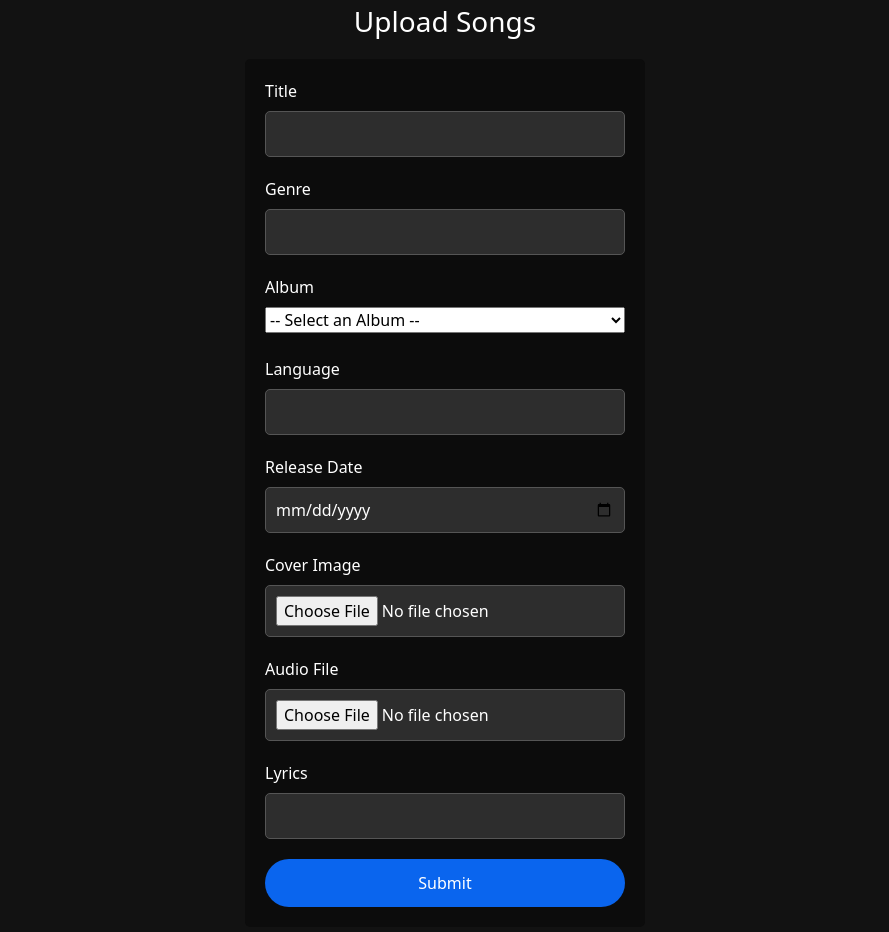
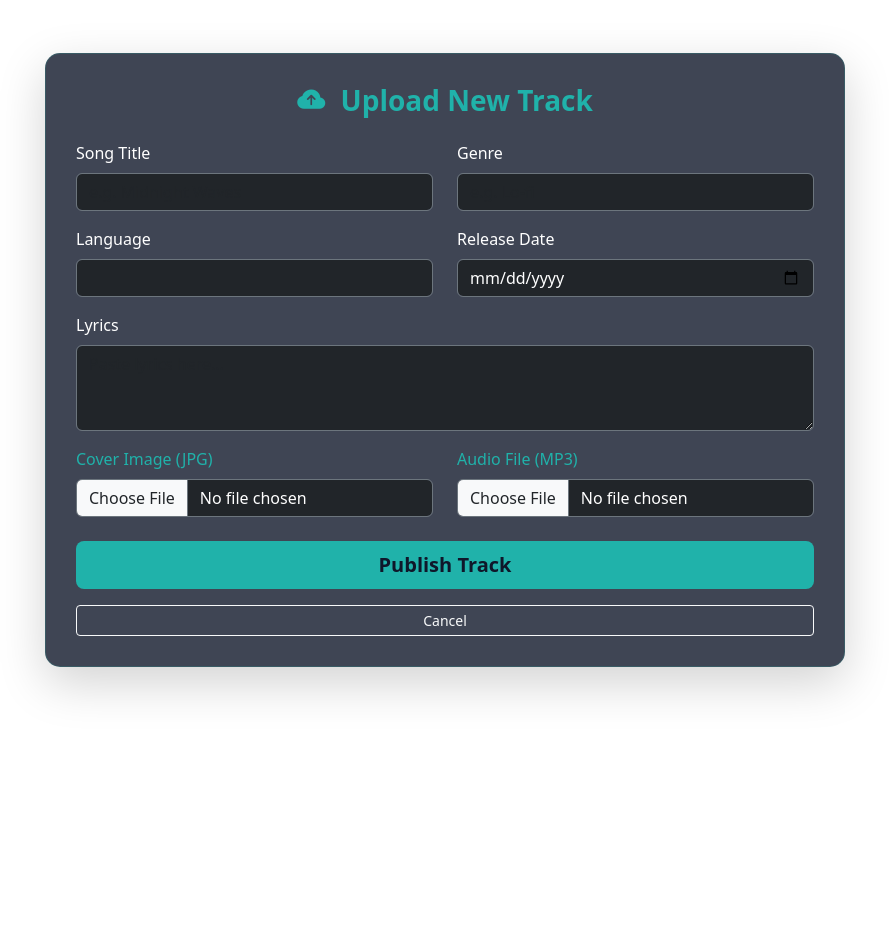
Before and after one commit to CharlesRajaR/music-streaming-ui, a React (Vite) app: page / in a window 1280 px wide. Shown: the whole page, without its empty margins (195-1084 px from the left). After the commit the page ends 800 px from the top, so only its background shows below. Built offline with nearby package versions, Linux system fonts and the light colour scheme.

Commit message:
feat: enhance ArtistUploadSongs component with improved form handling, validation, and UI updates

```diff
--- a/src/components/Artist/ArtistUploadSongs.jsx
+++ b/src/components/Artist/ArtistUploadSongs.jsx
@@ -1,13 +1,9 @@
-import { useState } from "react";
-import { ToastContainer } from "react-bootstrap";
-import { toast } from "react-toastify";
+import { useState, useEffect } from "react";
+import { ToastContainer, toast } from "react-toastify";
+import { ClipLoader } from "react-spinners";
+import 'react-toastify/dist/ReactToastify.css';
 
-const ArtistUploadSongs = ({
-    artist,
-    setArtistHome,
-    setUploadSongs
-}) => {
-
+const ArtistUploadSongs = ({ artist, setArtistHome, setUploadSongs }) => {
   const [formData, setFormData] = useState({
     title: "",
     genre: "",
@@ -19,169 +15,164 @@ const ArtistUploadSongs = ({
     albumId: ""
   });
 
-    const [data, setData] = useState(null);
-    const [loading, setLoading] = useState(false);
   const [uploading, setUploading] = useState(false);
-    const [backendError, setBackendError] = useState("");
-    const [error, setError] = useState(false);
+  const themeGreenBlue = "#20b2aa";
 
-    const handleTitle = (e) => {
-        setFormData((prev) => (
-            {
-                ...prev,
-                title: e.target.value
-            }
-        ));
+  // Generic handler for all text/select inputs
+  const handleChange = (e) => {
+    const { name, value } = e.target;
+    setFormData((prev) => ({ ...prev, [name]: value }));
   };
 
-    const handleGenre = (e) => {
-        setFormData((prev) => (
-            {
-                ...prev,
-                genre: e.target.value
+  const handleFileChange = (e, type) => {
+    const file = e.target.files[0];
+    if (!file) return;
+
+    const extension = file.name.split('.').pop().toLowerCase();
+    if (type === 'coverImage' && !['jpg', 'jpeg'].includes(extension)) {
+      toast.error("Cover image must be JPG/JPEG");
+      return;
     }
-        ));
-    };
-
-    const handleLanguage = (e) => {
-        setFormData((prev) => (
-            {
-                ...prev,
-                language: e.target.value
-            }
-        ));
-    };
-
-    const handleReleaseDate = (e) => {
-        setFormData((prev) => (
-            {
-                ...prev,
-                releaseDate: e.target.value
-            }
-        ));
-    };
-
-
-    const handleLyrics = (e) => {
-        setFormData((prev) => ({
-            ...prev,
-            lyrics: e.target.value
-        }))
-    };
-
-    const handleAlbum = (e) => {
-        setFormData((prev) => (
-            {
-                ...prev,
-                albumId: e.target.value
-            }
-        ));
-    };
-
-    const handleCoverImage = (e) => {
-        const file = e.target.files[0];
-        if (file) {
-           const fileExtension = file.name.split('.').pop().toLowerCase();
-           const allowedExtensions = ['jpg', 'jpeg'];
-
-           if (!allowedExtensions.includes(fileExtension)) {
-            toast.error("Cover image must be a JPG or JPEG file.");
+    if (type === 'mp3File' && extension !== 'mp3') {
+      toast.error("Audio must be an MP3 file");
       return;
     }
 
-           setFormData((prev) => (
-            {
-                ...prev,
-                coverImage: file
-            }
-           ))
-        };
+    setFormData((prev) => ({ ...prev, [type]: file }));
   };
 
-
-    const handleMusicFile = (e) => {
-    const file = e.target.files[0];
-    if (file) {
-
-      const fileExtension = file.name.split('.').pop().toLowerCase();
-      const allowedExtensions = ['mp3'];
-
-      if (!allowedExtensions.includes(fileExtension)) {
-        toast.error("Audio file must be an MP3 file.");
+  const handleSubmit = async (e) => {
+    e.preventDefault();
+    if (!formData.title || !formData.mp3File) {
+      toast.warn("Please provide at least a title and an audio file.");
       return;
     }
-      setFormData((prev) => ({ ...prev, mp3File: file }));
-    }
+
+    setUploading(true);
+    // Simulate API Call
+    setTimeout(() => {
+      setUploading(false);
+      toast.success("Song uploaded successfully!");
+      // Optional: Redirect home after success
+      // setUploadSongs(false); setArtistHome(true);
+    }, 2000);
   };
 
-   const handleSubmitLastStep = async (e) => {
-    e.preventDefault();
-   }
+  return (
+    <div style={{
+      padding: "20px",
+      minHeight: "90vh",
+      display: "flex",
+      justifyContent: "center",
+      alignItems: "center"
+    }}>
+      <div className="container shadow-lg" style={{
+        background: "rgba(15, 23, 42, 0.8)",
+        borderRadius: "15px",
+        padding: "30px",
+        backdropFilter: "blur(15px)",
+        border: `1px solid ${themeGreenBlue}33`,
+        maxWidth: "800px",
+        color: "white"
+      }}>
+        <h3 className="text-center mb-4" style={{ color: themeGreenBlue, fontWeight: "bold" }}>
+          <i className="bi bi-cloud-arrow-up-fill me-2"></i> Upload New Track
+        </h3>
 
+        <form onSubmit={handleSubmit}>
+          <div className="row">
+            {/* Left Column */}
+            <div className="col-md-6 mb-3">
+              <label className="form-label">Song Title</label>
+              <input
+                type="text" name="title" className="form-control bg-dark text-white border-secondary"
+                value={formData.title} onChange={handleChange} placeholder="e.g. Midnight Waves" required
+              />
+            </div>
 
-  return (
-    <>
-    <div className="signup-container" style={{
-        padding:"5px"
-    }}>
-      <h3 className="signup-title">Upload Songs</h3>
-      <form className="signup-form">
-        <label>Title</label>
-        <input type="text" name="title" value={formData.title} onChange={handleTitle} />
+            <div className="col-md-6 mb-3">
+              <label className="form-label">Genre</label>
+              <input
+                type="text" name="genre" className="form-control bg-dark text-white border-secondary"
+                value={formData.genre} onChange={handleChange} placeholder="e.g. Lo-fi"
+              />
+            </div>
 
-        <label>Genre</label>
-        <input type="text" name="genre" value={formData.genre} onChange={handleGenre} />
+            <div className="col-md-6 mb-3">
+              <label className="form-label">Language</label>
+              <input
+                type="text" name="language" className="form-control bg-dark text-white border-secondary"
+                value={formData.language} onChange={handleChange}
+              />
+            </div>
 
-        <label>Album</label>
-        <select onChange={handleAlbum}>
-          <option value="">-- Select an Album --</option>
-          {
-            (data?.albums) ? data?.albums?.map(album => (
-              <option key={album?.id} value={album?.id} >
-                {album?.title}
-              </option>
-            )) : ""
+            <div className="col-md-6 mb-3">
+              <label className="form-label">Release Date</label>
+              <input
+                type="date" name="releaseDate" className="form-control bg-dark text-white border-secondary"
+                value={formData.releaseDate} onChange={handleChange}
+              />
+            </div>
 
+            <div className="col-12 mb-3">
+              <label className="form-label">Lyrics</label>
+              <textarea
+                name="lyrics" className="form-control bg-dark text-white border-secondary" rows="3"
+                value={formData.lyrics} onChange={handleChange} placeholder="Paste lyrics here..."
+              />
+            </div>
 
-          }
-
-        </select>
-        <br/>
-        <label>Language</label>
-        <input type="text" name="language" value={formData.language} onChange={handleLanguage} />
-
-        <label>Release Date</label>
-        <input type="date" name="releaseDate" value={formData.releaseDate} onChange={handleReleaseDate} />
-
-        <label>Cover Image</label>
-        <input type="file" name="coverImage" accept=".jpg" onChange={handleCoverImage} />
+            {/* File Uploads Section */}
+            <div className="col-md-6 mb-4">
+              <label className="form-label" style={{ color: themeGreenBlue }}>Cover Image (JPG)</label>
+              <input
+                type="file" accept=".jpg,.jpeg" className="form-control bg-dark text-white border-secondary"
+                onChange={(e) => handleFileChange(e, 'coverImage')}
+              />
               {formData.coverImage && (
-          <div className="profile-picture-preview">
+                <div className="mt-2 text-center">
                   <img
                     src={URL.createObjectURL(formData.coverImage)}
-              alt="Cover Preview"
-              width="100"
-              height="100"
+                    alt="Preview" style={{ height: "80px", width: "80px", borderRadius: "8px", objectFit: "cover", border: `1px solid ${themeGreenBlue}` }}
                   />
                 </div>
               )}
+            </div>
 
-        <label>Audio File</label>
-        <input type="file" name="mp3File" accept=".mp3" onChange={handleMusicFile} />
+            <div className="col-md-6 mb-4">
+              <label className="form-label" style={{ color: themeGreenBlue }}>Audio File (MP3)</label>
+              <input
+                type="file" accept=".mp3" className="form-control bg-dark text-white border-secondary"
+                onChange={(e) => handleFileChange(e, 'mp3File')}
+              />
+              {formData.mp3File && (
+                <small className="text-success d-block mt-2">✓ {formData.mp3File.name}</small>
+              )}
+            </div>
+          </div>
 
-        <label>Lyrics</label>
-        <input type="text" name="lyrics" value={formData.lyrics} onChange={handleLyrics} />
-
-        <button type="submit" onClick={handleSubmitLastStep}>
-          Submit
+          <div className="d-grid gap-2">
+            <button
+              type="submit"
+              disabled={uploading}
+              className="btn btn-lg"
+              style={{ backgroundColor: themeGreenBlue, color: "#0f172a", fontWeight: "bold", transition: "0.3s" }}
+            >
+              {uploading ? <ClipLoader size={20} color="#0f172a" /> : "Publish Track"}
             </button>
-
-        {error ? <span>{backendError}</span> : ""}
+            <button
+              type="button"
+              className="btn btn-outline-light btn-sm mt-2"
+              onClick={() => { setUploadSongs(false); setArtistHome(true); }}
+            >
+              Cancel
+            </button>
+          </div>
         </form>
       </div>
-    <ToastContainer/>
-    </>
-  )
-}
+      <ToastContainer position="bottom-right" theme="dark" />
+    </div>
+  );
+};
 
 export default ArtistUploadSongs;
```
Lines whose indentation alone changed are shown as unchanged.
